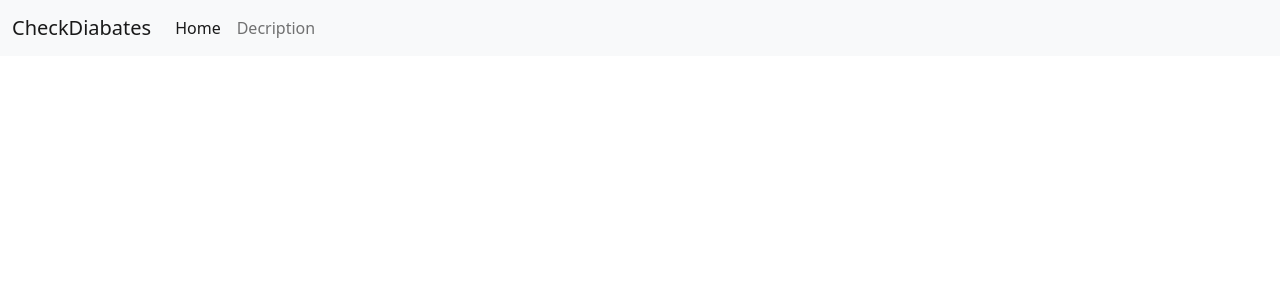
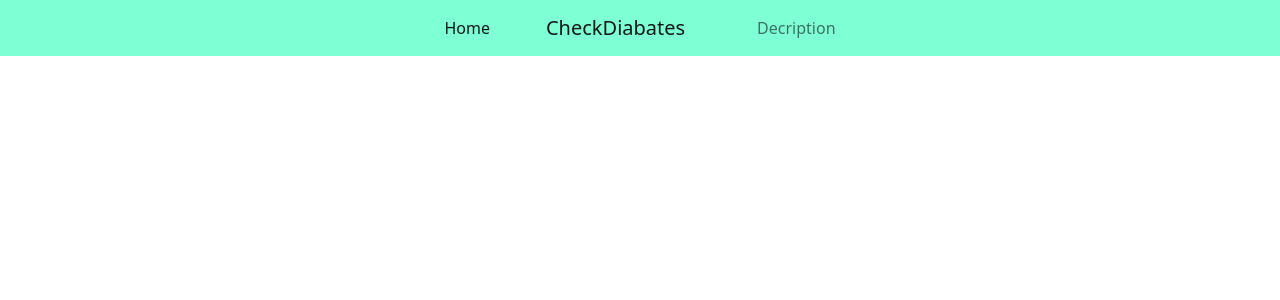
Before and after one commit to onedayxzn/Sistem-Pendeteksi-Dini-Diabetes, a Flask app: page / in a window 1280 px wide. Shown: the top 300 px of the page. Run offline with Flask 2, Linux system fonts and the light colour scheme.

Commit message:
edit and add file

```diff
--- a/app.py
+++ b/app.py
@@ -6,8 +6,12 @@ app = Flask(__name__)
 
 
 @app.route('/')
-def home():
-    return render_template('home.html')
+def cover():
+    return render_template('cover.html')
+
+
+# def home(/home):
+#     return render_template('home.html')
 
 
 if __name__ == '__main__':
--- /dev/null
+++ b/templates/cover.html
@@ -0,0 +1 @@
+{% extends "layout.html" %} {% block content %} {% endblock %}
--- a/templates/layout.html
+++ b/templates/layout.html
@@ -12,13 +12,14 @@
       integrity="sha384-1BmE4kWBq78iYhFldvKuhfTAU6auU8tT94WrHftjDbrCEXSU1oBoqyl2QvZ6jIW3"
       crossorigin="anonymous"
     />
-
     <title>Sistem Pendeteksi Diabetes</title>
   </head>
   <body>
-    <nav class="navbar navbar-expand-lg navbar-light bg-light">
+    <nav
+      class="navbar navbar-expand-lg navbar-light sticky-top"
+      style="background-color: aquamarine"
+    >
       <div class="container-fluid">
-        <a class="navbar-brand" href="#">CheckDiabates</a>
         <button
           class="navbar-toggler"
           type="button"
@@ -31,12 +32,15 @@
           <span class="navbar-toggler-icon"></span>
         </button>
         <div class="collapse navbar-collapse" id="navbarSupportedContent">
-          <ul class="navbar-nav me-auto mb-2 mb-lg-0">
+          <ul class="navbar-nav mx-auto mb-2 mb-lg-0">
             <li class="nav-item">
-              <a class="nav-link active" aria-current="page" href="#">Home</a>
+              <a class="nav-link active me-5" aria-current="page" href="#"
+                >Home</a
+              >
             </li>
+            <a class="navbar-brand" href="#">CheckDiabates</a>
             <li class="nav-item">
-              <a class="nav-link" href="#">Decription</a>
+              <a class="nav-link ms-5" href="#">Decription</a>
             </li>
           </ul>
         </div>
```
Also changed, not shown: templates/style/style.scss (added).
